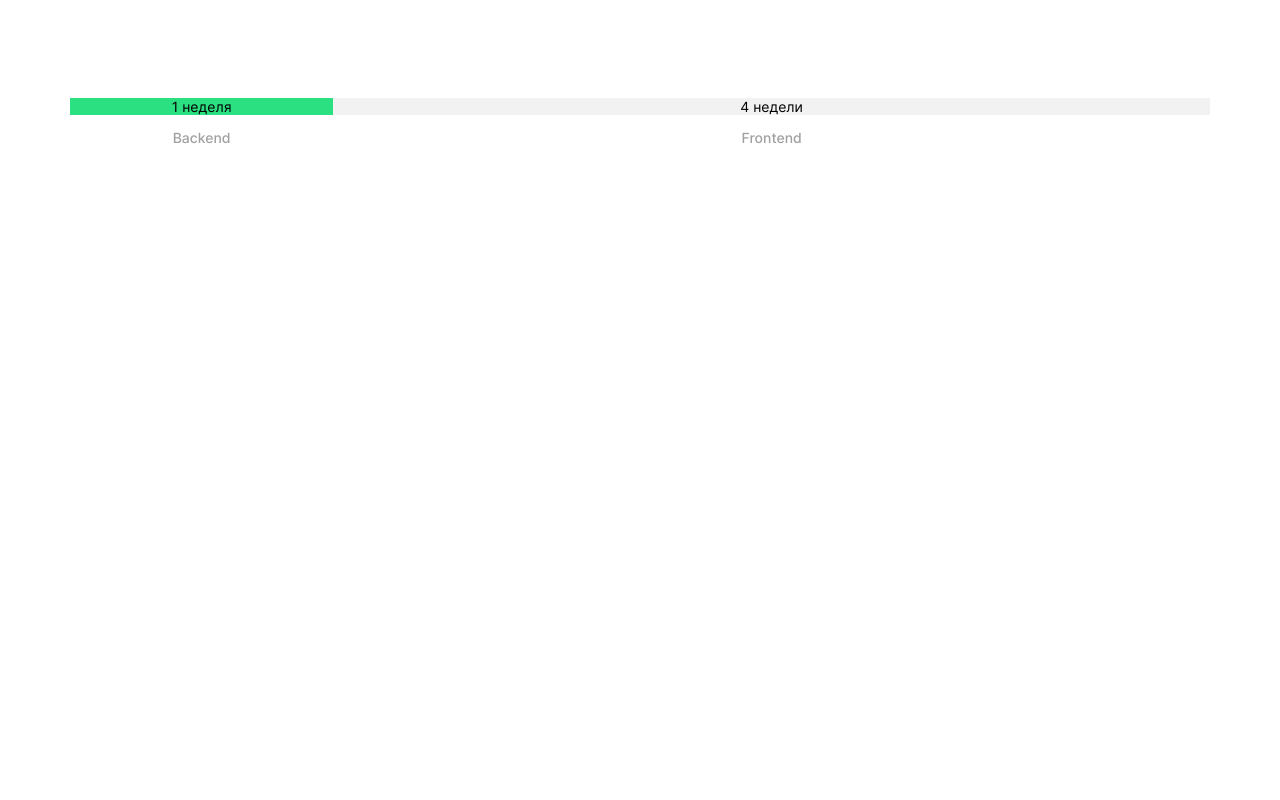
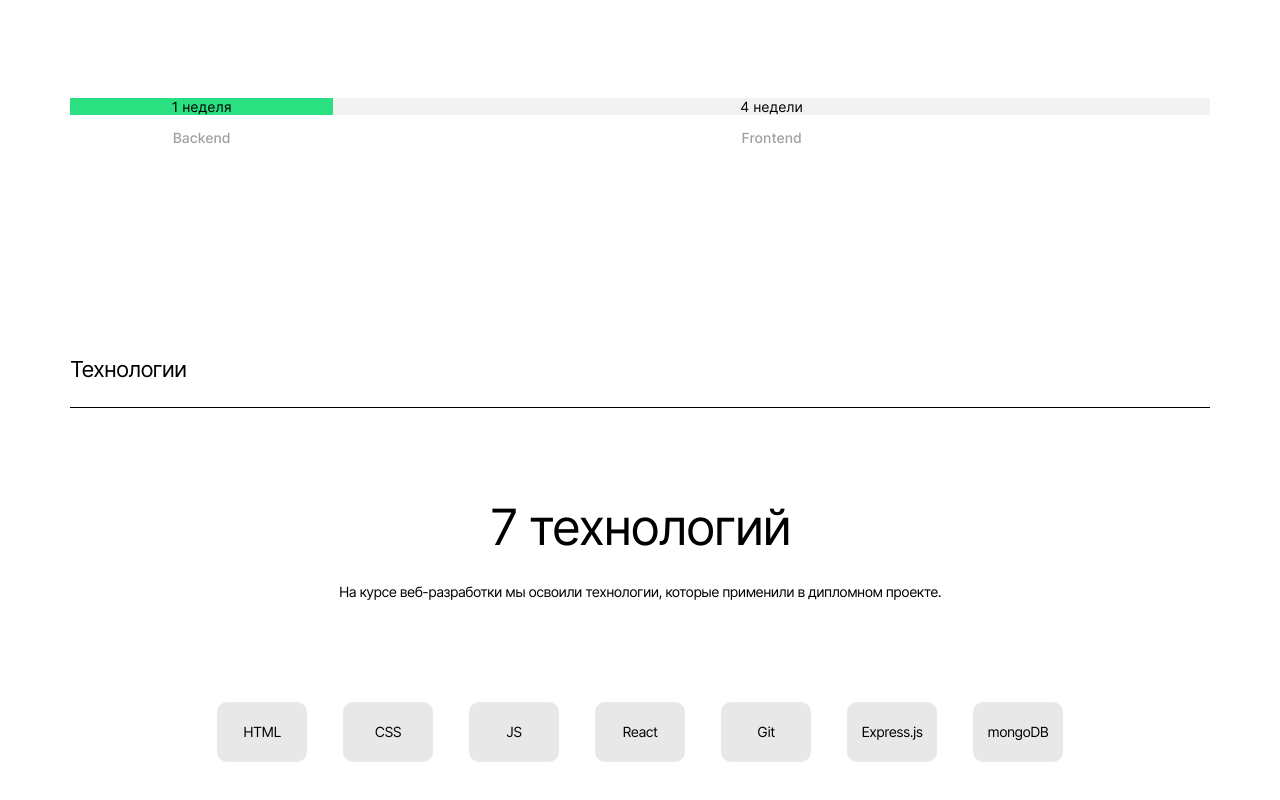
Before and after one commit to h1ze/movies-explorer-frontend, a React (Create React App) app: page /profile in a window 1280 px wide. Shown: the part 995-1795 px from the top of the page. Before the commit the page ends 1251 px from the top, so only its background shows below. Built offline with nearby package versions, Linux system fonts and the light colour scheme.

Commit message:
feat: создать компонент Techs

```diff
--- a/src/components/App/App.jsx
+++ b/src/components/App/App.jsx
@@ -3,6 +3,7 @@ import Header from '../Header/Header';
 import Promo from '../Promo/Promo';
 import NavTab from '../NavTab/NavTab';
 import AboutProject from '../AboutProject/AboutProject';
+import Techs from '../Techs/Techs';
 
 function App() {
   return (
@@ -11,6 +12,7 @@ function App() {
       <Promo />
       <NavTab />
       <AboutProject />
+      <Techs />
       {/* <Main />
         <Footer /> */}
     </div>
--- /dev/null
+++ b/src/components/Techs/Techs.css
@@ -0,0 +1,76 @@
+.techs {
+  box-sizing: border-box;
+  padding: 100px 70px;
+  min-width: 320px;
+  max-width: 1280px;
+}
+
+.techs__title {
+  font-family: 'Inter';
+  font-style: normal;
+  font-weight: 400;
+  font-size: 22px;
+  width: 100%;
+  margin: 0;
+  padding: 0 0 24px;
+  border-bottom: 1px solid #000;
+  line-height: 27px;
+  /* identical to box height */
+
+  letter-spacing: -0.04em;
+}
+
+.techs__content {
+  display: flex;
+  flex-direction: column;
+  align-items: center;
+  padding-top: 90px;
+}
+
+.techs__content-title {
+  margin: 0 0 26px;
+  font-family: 'Inter';
+  font-style: normal;
+  font-weight: 400;
+  font-size: 50px;
+  line-height: 58px;
+  /* identical to box height, or 116% */
+
+  letter-spacing: -0.04em;
+}
+
+.techs__content-subtitle {
+  margin: 0 0 100px;
+  font-family: 'Inter';
+  font-style: normal;
+  font-weight: 400;
+  font-size: 14px;
+  line-height: 20px;
+  /* or 143% */
+
+  text-align: center;
+  letter-spacing: -0.04em;
+}
+
+.techs__blocks {
+  display: flex;
+  gap: 36px;
+}
+
+.techs__block {
+  display: flex;
+  align-items: center;
+  justify-content: center;
+  width: 90px;
+  height: 60px;
+  background-color: #e8e8e8;
+  border-radius: 10px;
+  font-family: 'Inter';
+  font-style: normal;
+  font-weight: 400;
+  font-size: 14px;
+  line-height: 17px;
+  /* identical to box height */
+
+  letter-spacing: -0.04em;
+}
--- /dev/null
+++ b/src/components/Techs/Techs.jsx
@@ -0,0 +1,29 @@
+import React from 'react';
+import('./Techs.css');
+
+const Techs = () => {
+  const techs = ['HTML', 'CSS', 'JS', 'React', 'Git', 'Express.js', 'mongoDB'];
+  return (
+    <section className="techs">
+      <h2 className="techs__title">Технологии</h2>
+      <div className="techs__content">
+        <h3 className="techs__content-title">7 технологий</h3>
+        <p className="techs__content-subtitle">
+          На курсе веб-разработки мы освоили технологии, которые применили в
+          дипломном проекте.
+        </p>
+        <div className="techs__blocks">
+          {techs.map((tech, index) => {
+            return (
+              <div className="techs__block" key={index}>
+                {tech}
+              </div>
+            );
+          })}
+        </div>
+      </div>
+    </section>
+  );
+};
+
+export default Techs;
```
